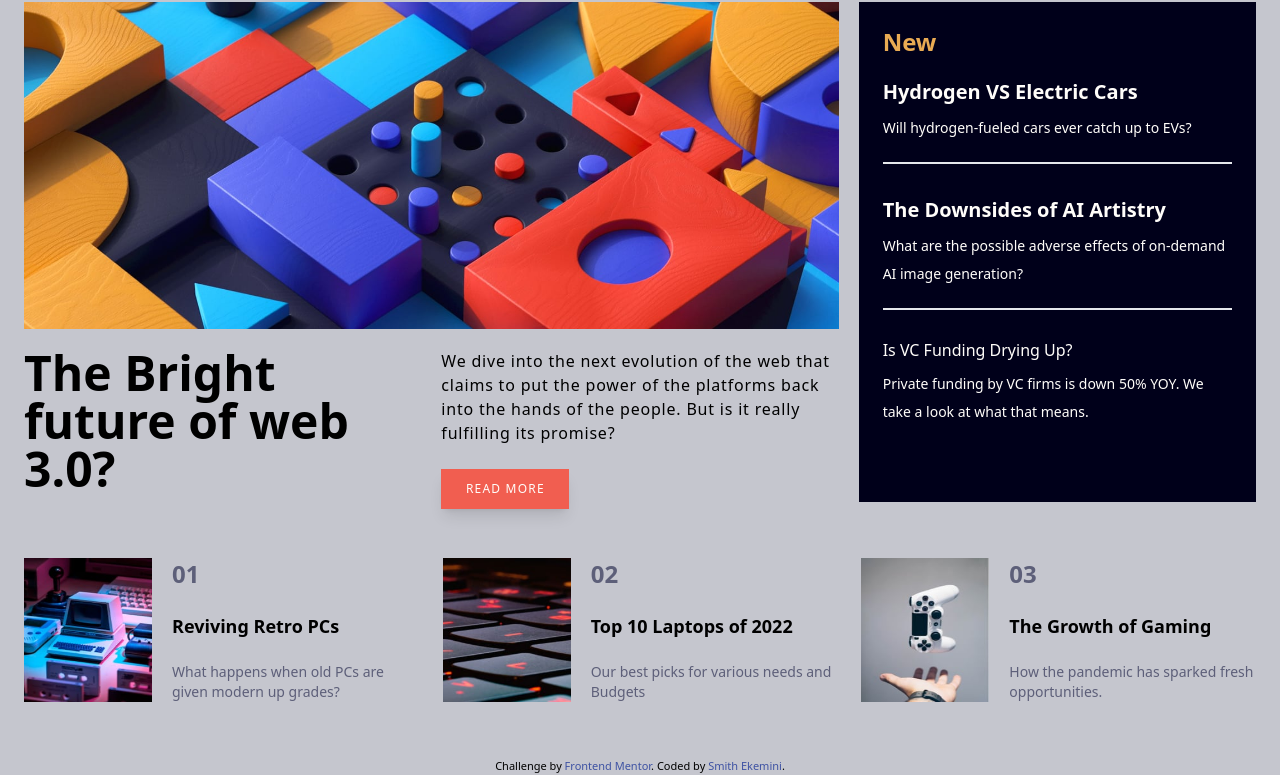
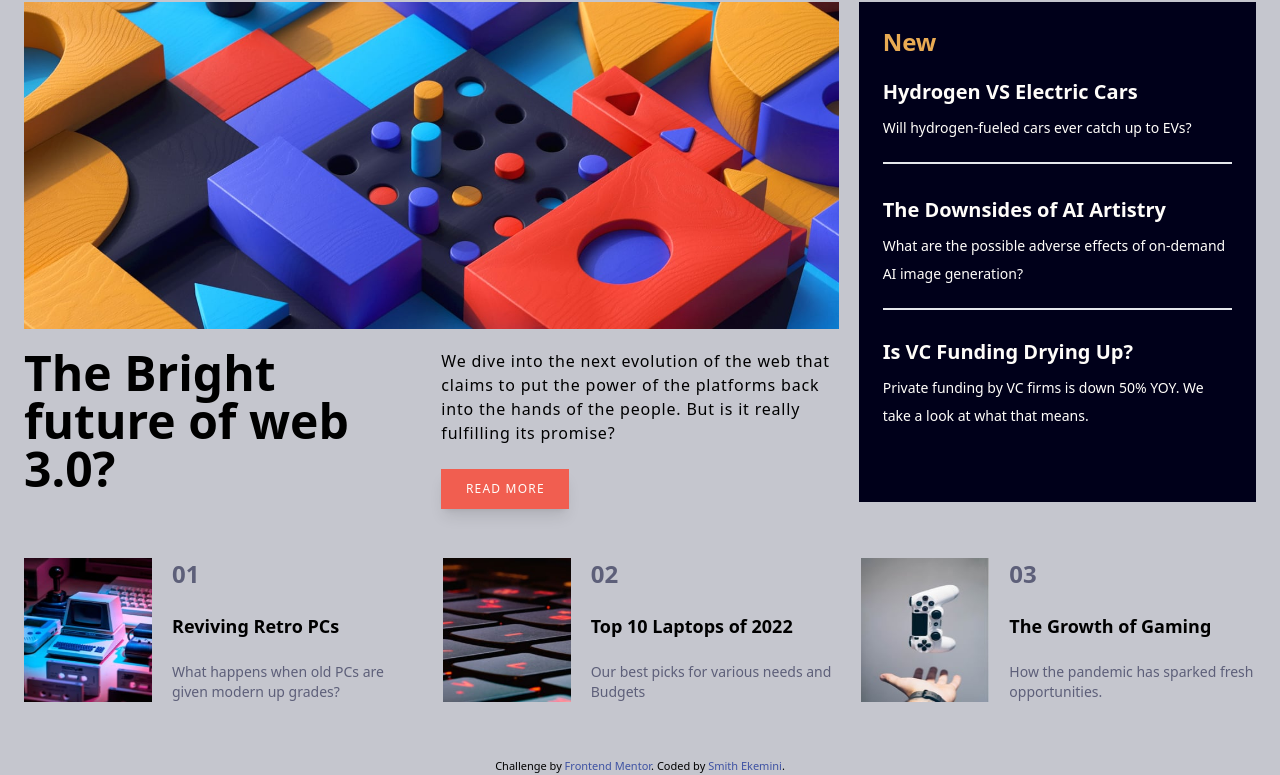
Before and after one commit to iveensmith/News-home-landing-page, a website: page index.html in a window 1280 px wide. Shown: the part 78-853 px from the top of the page. Drawn offline with Linux system fonts and the light colour scheme.

Commit message:
made few corrections

```diff
--- a/index.html
+++ b/index.html
@@ -132,7 +132,7 @@
 
           <!--New item 3-->
           <a href="/" class="flex flex-col gap-y-2 pt-4">
-            <h2>Is VC Funding Drying Up?</h2>
+            <h2 class="font-bold text-xl">Is VC Funding Drying Up?</h2>
             <p class="text-sm leading-7">
               Private funding by VC firms is down 50% YOY. We take a look at
               what that means.
@@ -143,9 +143,11 @@
 
       <!--list items-->
 
-      <div class="flex flex-col container mx-auto my-14 gap-y-6 md:grid md:grid-cols-2 lg:grid lg:grid-cols-3 gap-x-6">
+      <div
+        class="flex flex-col container mx-auto my-14 gap-y-6 md:grid md:grid-cols-2 lg:grid lg:grid-cols-3 gap-x-6"
+      >
         <!--item 1-->
-        <div class="container flex  gap-x-5 ">
+        <div class="container flex gap-x-5">
           <!--img-->
           <div class="h-full">
             <img
@@ -156,7 +158,7 @@
           </div>
 
           <!--message-->
-          <div class="flex flex-col justify-between flex-1  ">
+          <div class="flex flex-col justify-between flex-1">
             <h1 class="font-bold text-darkGrayishBlue text-2xl">01</h1>
             <h2 class="font-bold text-lg">Reviving Retro PCs</h2>
             <p class="text-darkGrayishBlue text-sm">
@@ -166,7 +168,7 @@
         </div>
 
         <!--item 2-->
-        <div class="container flex  gap-x-5">
+        <div class="container flex gap-x-5">
           <!--img-->
           <div>
             <img
@@ -187,7 +189,7 @@
         </div>
 
         <!--item 3-->
-        <div class="container flex  gap-x-5">
+        <div class="container flex gap-x-5">
           <!--img-->
           <div>
             <img
@@ -209,8 +211,6 @@
       </div>
     </main>
 
-
-
     <div class="attribution">
       Challenge by
       <a href="https://www.frontendmentor.io?ref=challenge" target="_blank"
```
